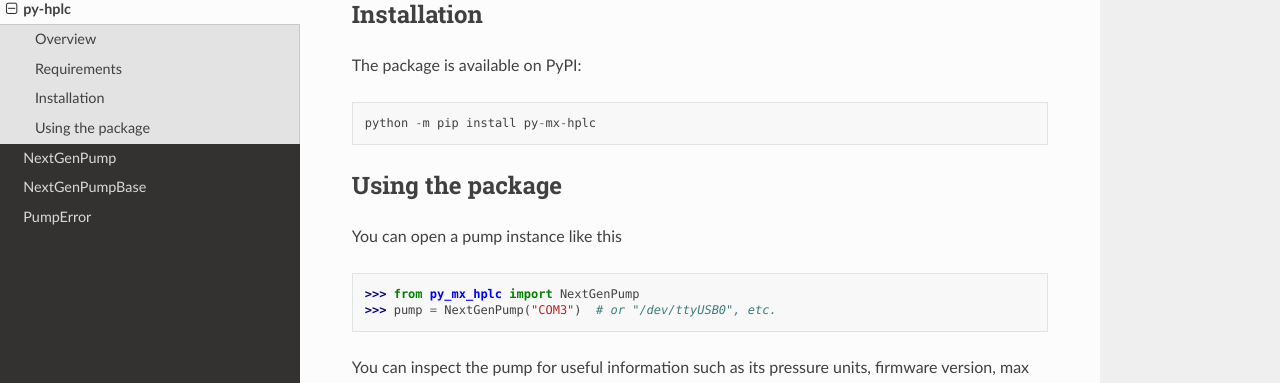
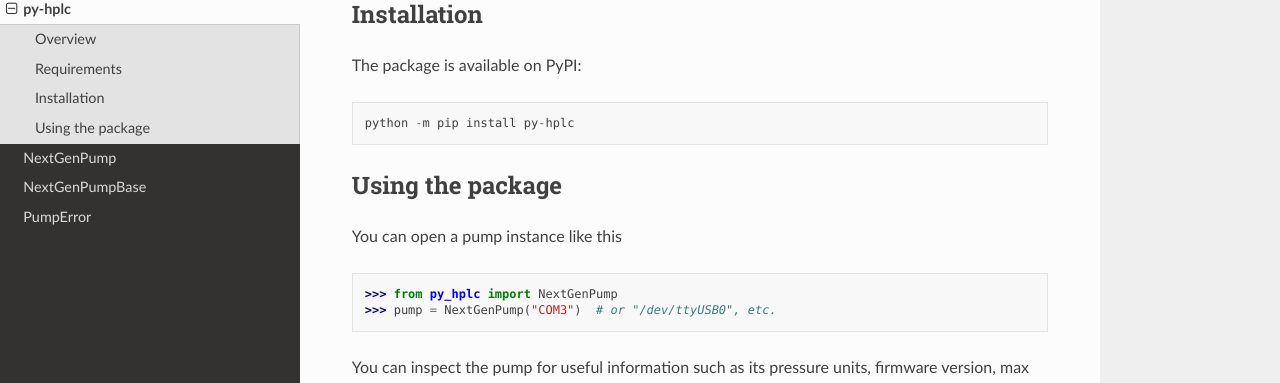
Before and after one commit to pct-code/py-hplc, a Sphinx documentation site: the page built from docs/py_hplc.rst, in a window 1280 px wide and 900 px high, scrolled down 466 px. Shown: the part 144-527 px from the top of the window. Built offline with Sphinx 7.4.7 and the Read the Docs theme 2.0.0, drawn with Linux system fonts in a browser that asks for light colours.

```diff
--- a/docs/py_hplc.rst
+++ b/docs/py_hplc.rst
@@ -28,13 +28,13 @@ Installation
 ============
 The package is available on PyPI::
 
-    python -m pip install py-mx-hplc
+    python -m pip install py-hplc
 
 Using the package
 ==================
 You can open a pump instance like this ::
 
-   >>> from py_mx_hplc import NextGenPump
+   >>> from py_hplc import NextGenPump
    >>> pump = NextGenPump("COM3")  # or "/dev/ttyUSB0", etc.
 
 You can inspect the pump for useful information such as its pressure units, firmware version, max flowrate, etc. ::
```
